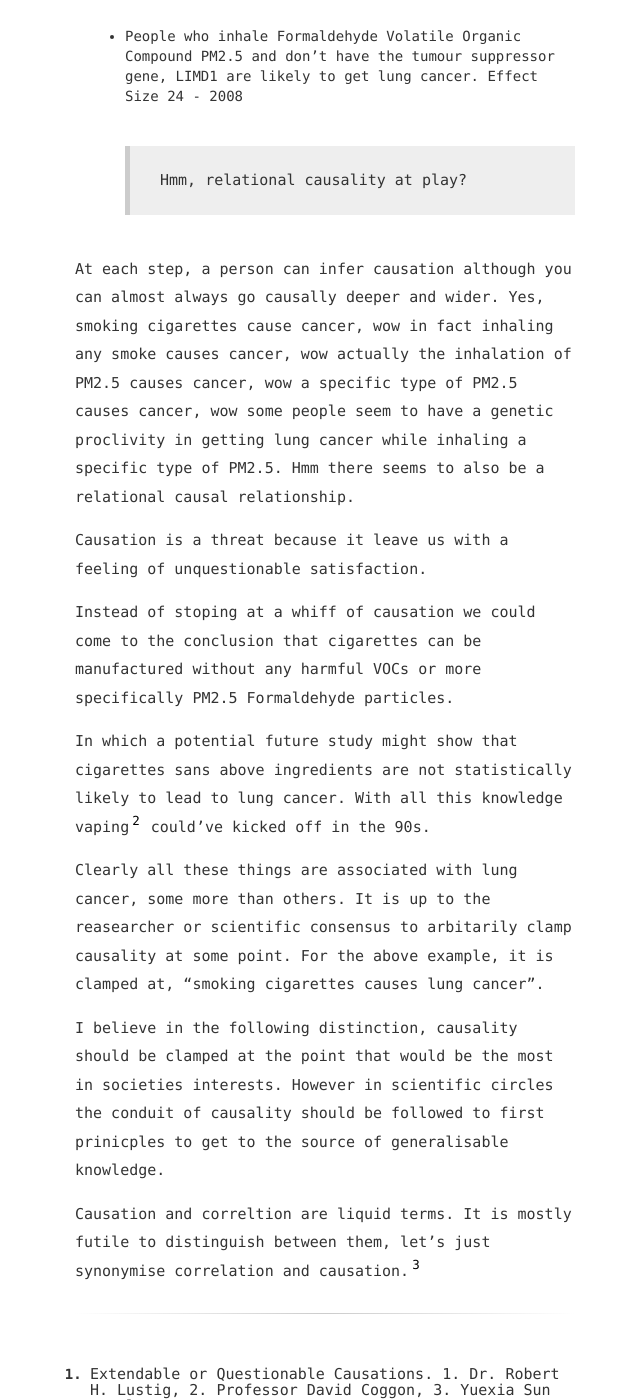
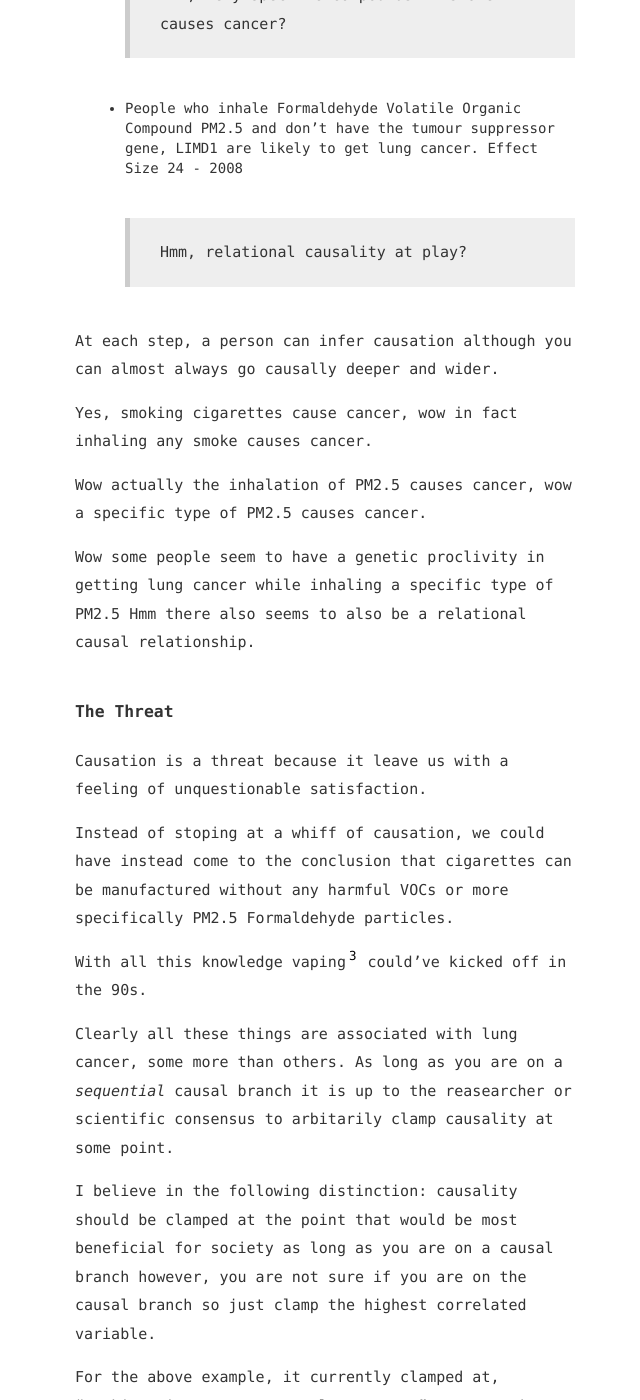
Before and after one commit to firmai/snowde.github.io, a Jekyll site: the page built from _posts/2017-12-16-let's-settle-on-correlation.md, in a window 1280 px wide and 1400 px high, scrolled down 2851 px. Shown: the whole window, without its empty margins (315-955 px from the left). Built offline with Jekyll 4.4.1, drawn with Linux system fonts in a browser that asks for light colours; some of the changed text lies outside the part shown.

Commit message:
Update 2017-12-16-let's-settle-on-correlation.md
Done

```diff
--- a/_posts/2017-12-16-let's-settle-on-correlation.md
+++ b/_posts/2017-12-16-let's-settle-on-correlation.md
@@ -15,28 +15,30 @@ tl;dr: Causation and correltion are liquid terms. It is mostly futile to disting
 
 **Never** conflate prediction with explanation. Predictions do not have to be backed by explanations.
 
-Prediction model might pick up correlated variables as inputs to a model. In fact, predictions almost always pick up correlated variables instead of causal variables.
+Prediction models might pick up correlated variables as inputs to a model. In fact, predictions almost always pick up correlated variables instead of causal variables.
 
-In the comming epoch of AI causation will take a backseat, and a new fluid definition will appear.
+In the comming epoch of AI, causation will take a backseat, and a new fluid definition will have to emerge.
 
-Researchers are obsessed with causality. Given that causality can be instantly distant both spatially and temporally (butterfly effect), I would argue that to expedite scientific research we should focus on correlation.
+Researchers are obsessed with causality. The issue is that true causality can be infintely distant both spatially and temporally (butterfly effect).
+
+A valid argument to expedite scientific research is to focus on correlation.
 
 The upstream benefits of multiple correlations studies would allow a review study to speculate 'causation' from a correlation mapping.
 
 Given that explanatory causation is always abstracted and localised, a new form of 'causation' can be envisaged where the **strongest** *correlation* is deemed the causation until proven otherwise.
 
-The stronger the correlation, the more likely we are to hone into the causation.
+*The stronger the correlation, the more likely we are to hone into the actual cause by simply using correation studies.*[^3]
 
-Imagine this hypothetical progression to what causes lung cancer following the highest observable association/correlation:
+Imagine this hypothetical progression to what causes lung cancer following the highest observable association/correlation method:
 
 * People whose breath stinks are likely to get lung cancer. Effect Size 1. - 1990
 * People whose salivary pH was lower than average had an increased risk for lung cancer. Effect Size 1.5 - 1992
 * People whose breath stinks and cough are likely to get lung cancer. Effect Size 1.8. - 1999
 * People whose salivary pH was low, coughs and breath stinks are likely to get lung cancer. Effect Size 2 - 2002
 > Hmm, don't smokers cough, have low pH and have foul breath (sometimes)?
-* People who smoke are likely to get lung cancer. Effect Size 4 - 2002
-* People who smoke in Beijing are likely to get lung cancer. Effect Size 5 - 2002
-* People who smoke in Johannesburg are likely to get lung cancer. Effect Size 4.5 - 2002
+* People who smoke are likely to get lung cancer. Effect Size 4 - 2004
+* People who smoke in Beijing are likely to get lung cancer. Effect Size 5 - 2004
+* People who smoke in Johannesburg are likely to get lung cancer. Effect Size 4.5 - 2004
 > Hmm, race effect?
 * People who smoke in Shanghai are likely to get lung cancer. Effect Size 4.3 - 2002
 > No.
@@ -52,19 +54,31 @@ Imagine this hypothetical progression to what causes lung cancer following the h
 > Hmm, relational causality at play?
 
 
-At each step, a person can infer causation although you can almost always go causally deeper and wider. Yes, smoking cigarettes cause cancer, wow in fact inhaling any smoke causes cancer, wow actually the inhalation of PM2.5 causes cancer, wow a specific type of PM2.5 causes cancer, wow some people seem to have a genetic proclivity in getting lung cancer while inhaling a specific type of PM2.5. Hmm there seems to also be a relational causal relationship.
+At each step, a person can infer causation although you can almost always go causally deeper and wider.
+
+Yes, smoking cigarettes cause cancer, wow in fact inhaling any smoke causes cancer.
+
+Wow actually the inhalation of PM2.5 causes cancer, wow a specific type of PM2.5 causes cancer.
+
+Wow some people seem to have a genetic proclivity in getting lung cancer while inhaling a specific type of PM2.5 Hmm there also seems to also be a relational causal relationship.
+
+### The Threat
 
 Causation is a threat because it leave us with a feeling of unquestionable satisfaction.
 
-Instead of stoping at a whiff of causation we could come to the conclusion that cigarettes can be manufactured without any harmful VOCs or more specifically PM2.5 Formaldehyde particles.
+Instead of stoping at a whiff of causation, we could have instead come to the conclusion that cigarettes can be manufactured without any harmful VOCs or more specifically PM2.5 Formaldehyde particles.
 
-In which a potential future study might show that cigarettes sans above ingredients are not statistically likely to lead to lung cancer. With all this knowledge vaping[^2] could've kicked off in the 90s.
+With all this knowledge vaping[^2] could've kicked off in the 90s.
 
-Clearly all these things are associated with lung cancer, some more than others. It is up to the reasearcher or scientific consensus to arbitarily clamp causality at some point. For the above example, it is clamped at, "smoking cigarettes causes lung cancer".
+Clearly all these things are associated with lung cancer, some more than others.  As long as you are on a *sequential* causal branch it is up to the reasearcher or scientific consensus to arbitarily clamp causality at some point.
 
-I believe in the following distinction, causality should be clamped at the point that would be the most in societies interests. However in scientific circles the conduit of causality should be followed to first prinicples to get to the source of generalisable knowledge.
+I believe in the following distinction: causality should be clamped at the point that would be most beneficial for society as long as you are on a causal branch however, you are not sure if you are on the causal branch so just clamp the highest correlated variable.
 
-Causation and correltion are liquid terms. It is mostly futile to distinguish between them, let's just synonymise correlation and causation.[^3]
+For the above example, it currently clamped at, "smoking cigarettes causes lung cancer". However in '2002' it should have been clamped at "stop coughing, and brush your teeth with a high pH toothpaste" as there was no way to know whether you were on the causal branch.
+
+I believe in the following distinction: causality should be clamped at the point that would be most beneficial for society if you have idnetified a sequential branch of causes.
+
+However in scientific circles the conduit of causality should be followed to a point of first prinicples to get to the source of generalisable knowledge (or at least to a point of technological and economical constraint) i.e. the highest correlation.[^3]
 
 <div class="divider"></div>
 
```
Also changed, not shown: other parts of _posts/2017-12-16-let's-settle-on-correlation.md (+3 -3 lines).
